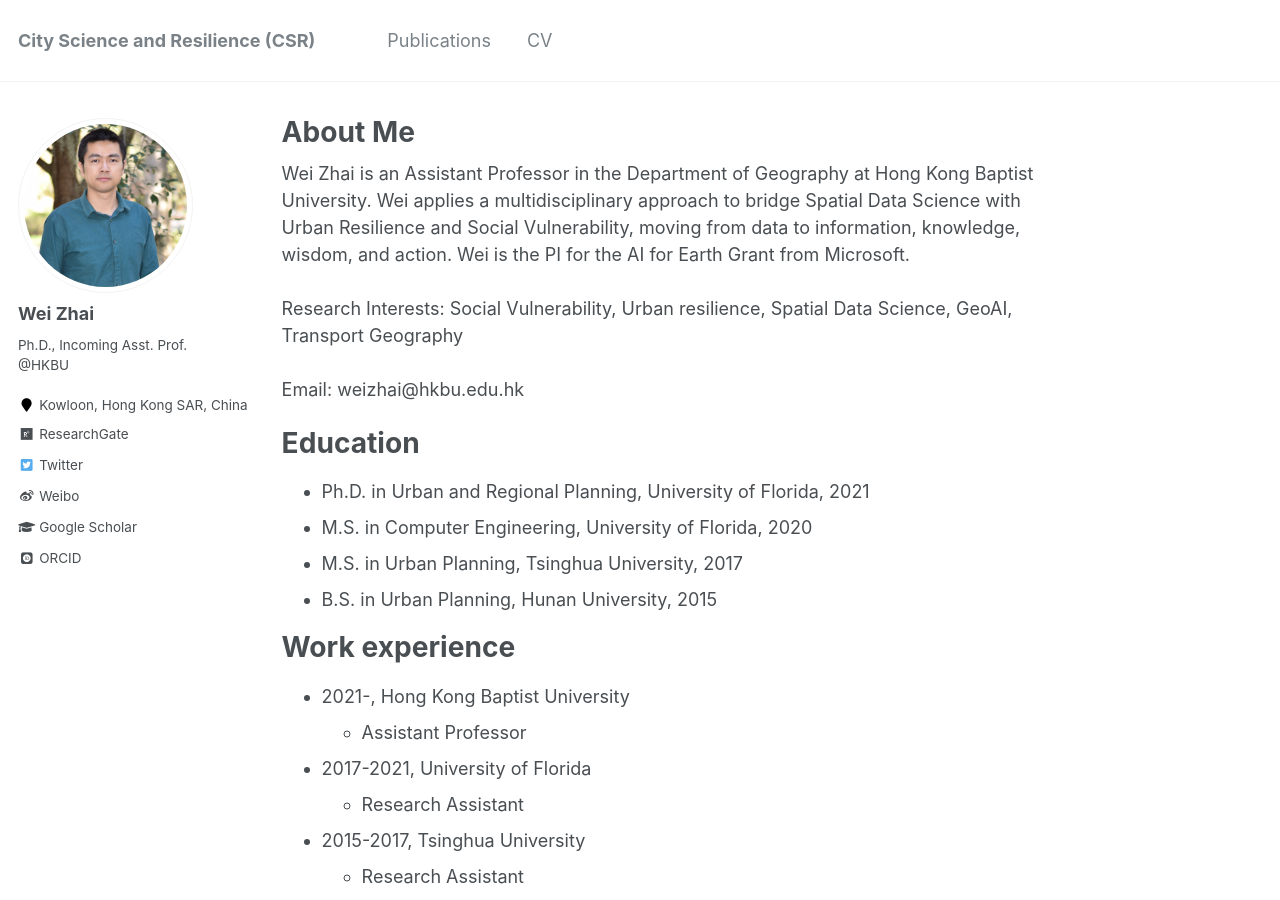
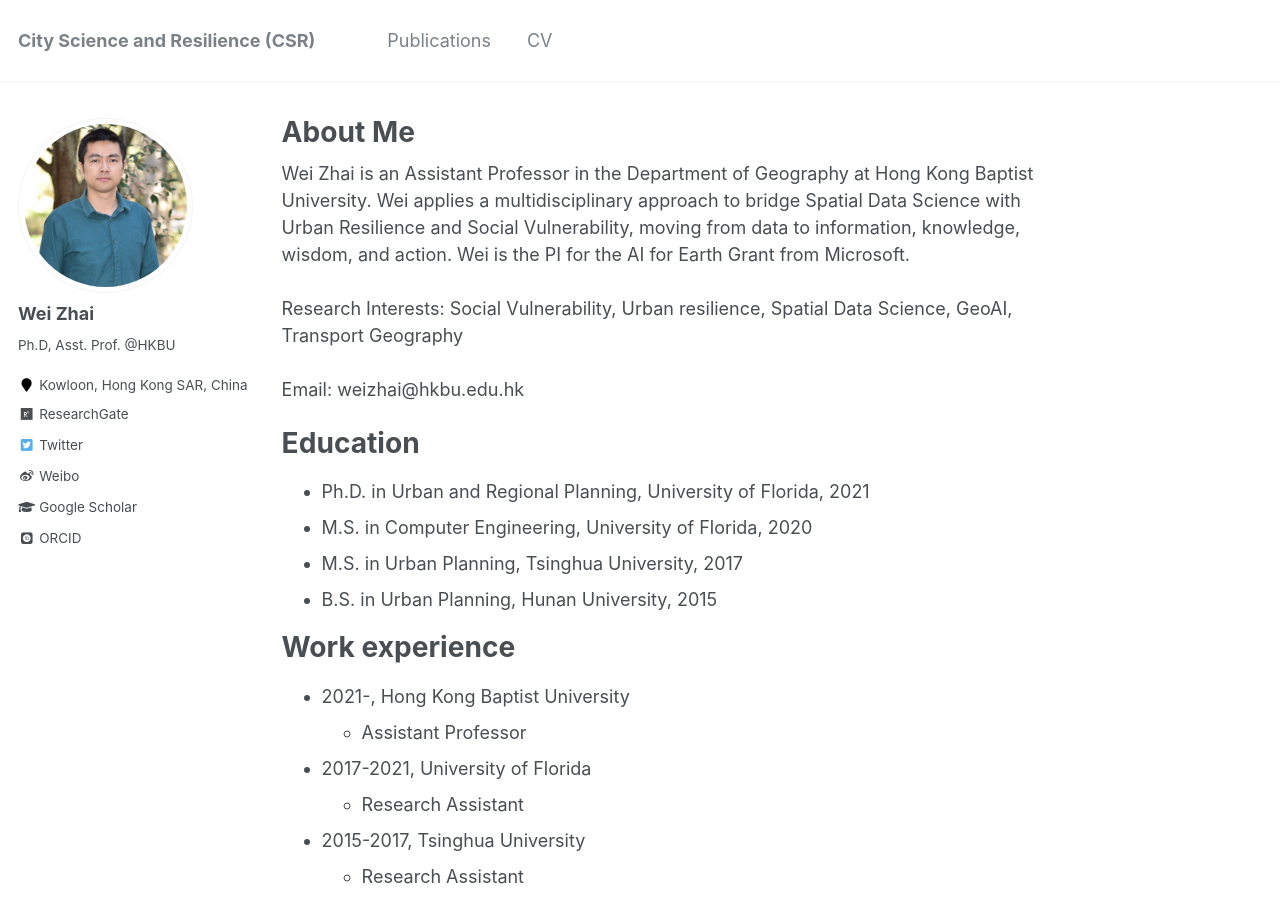
Before and after one commit to skywalkerzhai/weizhai.github.io, a Jekyll site: the page built from _pages/about.md, in a window 1280 px wide and 900 px high. Built offline with Jekyll 4.4.1, drawn with Linux system fonts in a browser that asks for light colours; some web fonts are replaced.

Commit message:
Update _config.yml

```diff
--- a/_config.yml
+++ b/_config.yml
@@ -82,7 +82,7 @@ analytics:
 author:
   name             : "Wei Zhai"
   avatar           : "weizhai.jpg"
-  bio              : "Ph.D., Incoming Asst. Prof. @HKBU"
+  bio              : "Ph.D, Asst. Prof. @HKBU"
   location         : "Kowloon, Hong Kong SAR, China"
   employer         :
   googlescholar    : "https://scholar.google.com/citations?hl=en&user=Vz8kG8IAAAAJ&view_op=list_works&sortby=pubdate"
```
